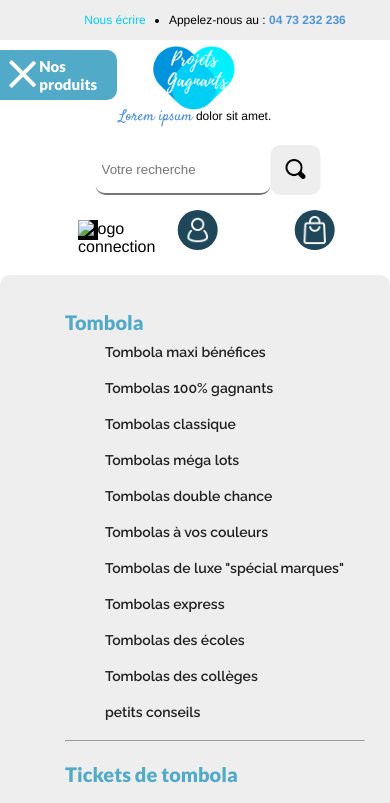
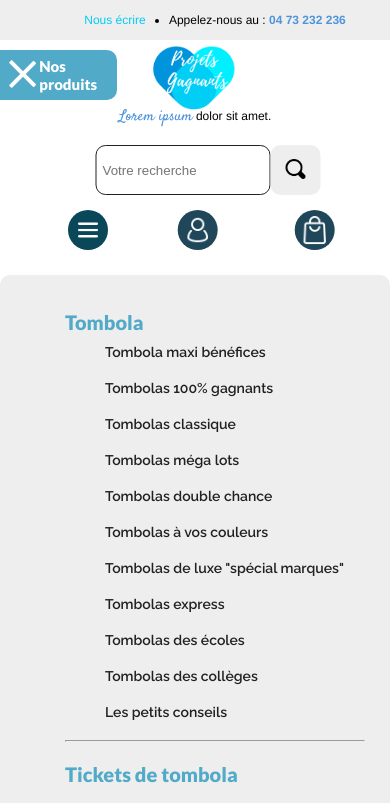
Before and after one commit to ixiLod/projetGagnant_scratch, a plain HTML site: page index.html in a window 390 px wide. Both pictures are taken after a click on the element "Nos produits". Shown: the top 803 px of the page. Drawn offline with Linux system fonts and the light colour scheme.

Commit message:
commit 4

```diff
--- a/index.html
+++ b/index.html
@@ -11,7 +11,7 @@
         <script src="app.js" async></script>
         <title>Projet Gagnant</title>
     </head>
-    <body>
+    <body class="wrapper">
         <header>
             <!-- Header Top -->
             <div class="top-header">
@@ -59,7 +59,7 @@
                 </ul>
             </div>
             <div class="menu-mobile">
-                <div class="circle circle3"><img src="#" alt="logo connection" /></div>
+                <div class="circle circle3"><img src="ressources/menu.png" alt="logo connection" /></div>
             </div>
         </header>
 
@@ -79,7 +79,7 @@
                         <li><a href="#">Tombolas express</a></li>
                         <li><a href="#">Tombolas des écoles</a></li>
                         <li><a href="#">Tombolas des collèges</a></li>
-                        <li><a href="#"> petits conseils</a></li>
+                        <li><a href="#">Les petits conseils</a></li>
                     </ul>
                     <hr />
                 </li>
@@ -93,7 +93,7 @@
                         <li><a href="#">Matériel de loto</a></li>
                         <li><a href="#">Kit de lots pour loto</a></li>
                         <li><a href="#">Les bonnes affaires</a></li>
-                        <li><a href="#">Les petis conseils !</a></li>
+                        <li><a href="#">Les petis conseils</a></li>
                     </ul>
                 </li>
                 <hr />
@@ -122,7 +122,7 @@
                         <li><a href="#">Lot de kermesse</a></li>
                         <li><a href="#">Enveloppe surprise</a></li>
                         <li><a href="#">Kit tickets</a></li>
-                        <li><a href="#">Les petits conseils !</a></li>
+                        <li><a href="#">Les petits conseils</a></li>
                     </ul>
                 </li>
                 <hr />
--- a/style.css
+++ b/style.css
@@ -338,6 +338,8 @@ nav {
     width: 80%;
     -moz-column-count: 4;
     column-count: 4;
+    -moz-column-gap: 50px;
+    column-gap: 50px;
     border-radius: 0px 10px 10px 10px;
     padding: 25px;
     z-index: 2;
@@ -446,14 +448,27 @@ nav a:hover {
     }
     .menu-mobile {
         display: block;
-        width: 20px;
-        height: 20px;
-        background: #000;
+        width: 40px;
+        height: 40px;
+        background: #0a4759;
         position: absolute;
         top: 80%;
         left: 20%;
         transform: translate(-50%, -50%);
         margin: 10px;
+        border-radius: 20px;
+    }
+    .menu-mobile img {
+        width: 20px;
+        height: 20px;
+        display: flex;
+        position: absolute;
+        left: 50%;
+        top: 50%;
+        transform: translate(-50%, -50%);
+    }
+    .menu-mobile:hover {
+        background: #51aac7;
     }
     .menu .submenus {
         display: none;
@@ -491,6 +506,7 @@ nav a:hover {
         width: 175px;
         height: 50px;
         border-radius: 10px;
+        border: 1px solid #212121;
     }
     .mid-header .search button {
         background: #eee;
@@ -515,8 +531,8 @@ nav a:hover {
     }
     nav {
         width: 100%;
-        -moz-column-count: 2;
-        column-count: 2;
+        -moz-column-count: 1;
+        column-count: 1;
         border-radius: 10px;
         padding: 25px;
     }
```
Also changed, not shown: app.js (line endings or trailing spaces), ressources/menu.png (added).
